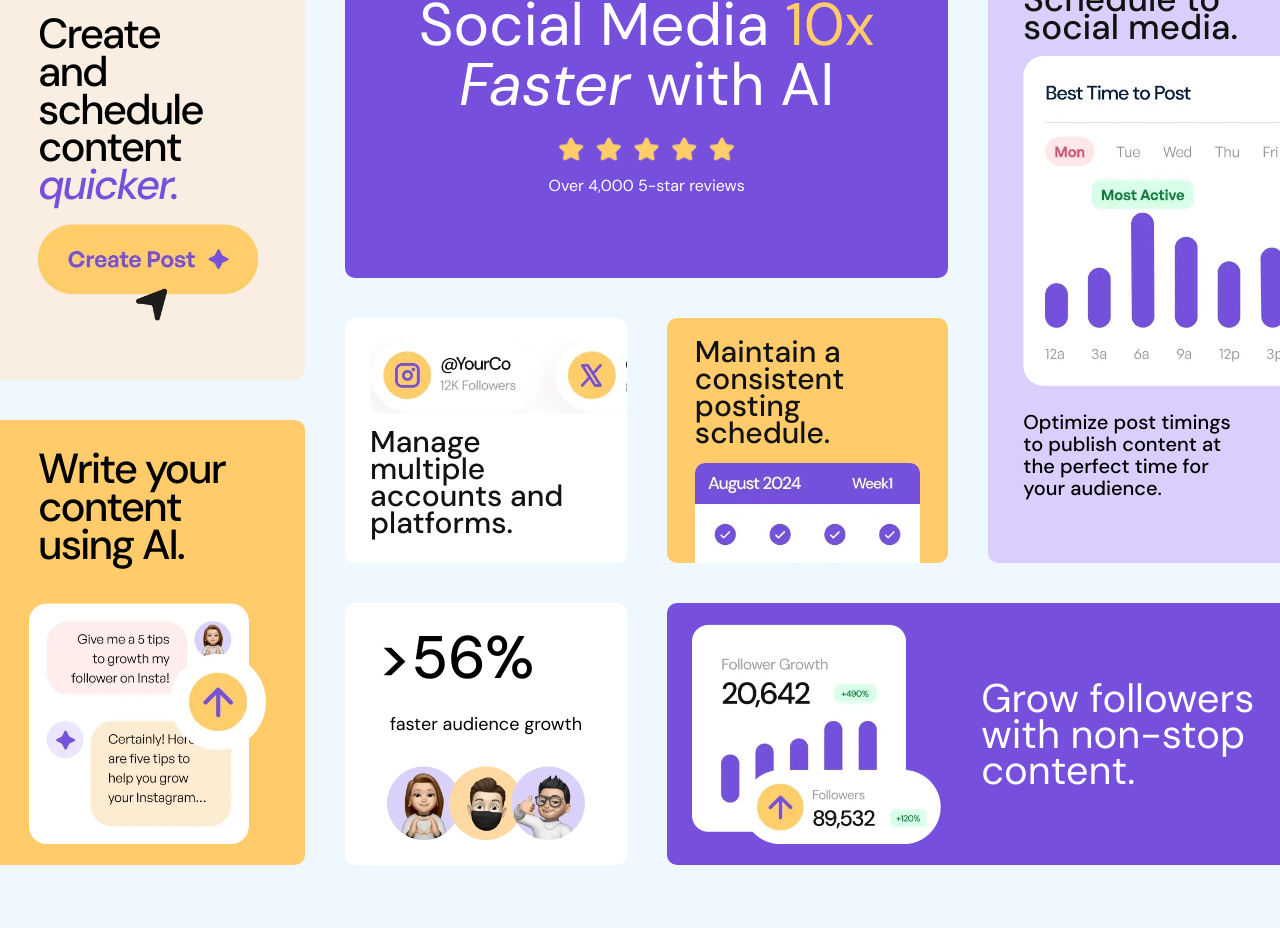
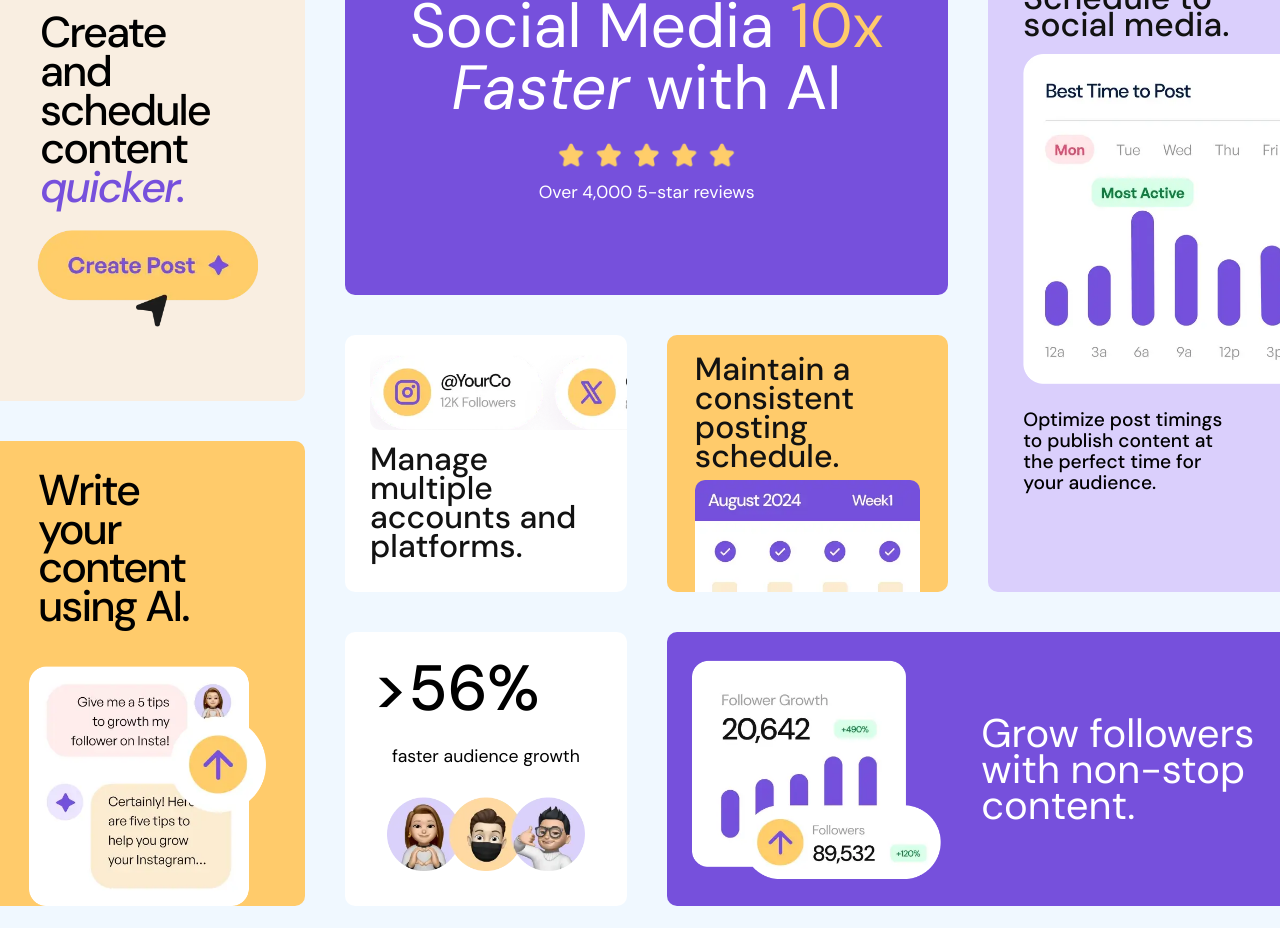
Before and after one commit to tortiman/BentoGrid, a plain HTML site: page index.html in a window 1280 px wide. Drawn offline with Linux system fonts and the light colour scheme.

Commit message:
convertir pixeles en em

```diff
--- a/styles/style.css
+++ b/styles/style.css
@@ -11,8 +11,8 @@
     margin: 0;
     padding: 0;
     box-sizing: border-box;
-    row-gap: 40px;
-    column-gap: 40px;
+    row-gap: 2.5em;
+    column-gap: 2.5em;
     border-radius: 10px;
     font-family: "DM Sans", sans-serif;
 
@@ -32,6 +32,7 @@ body{
     display: flex;
     justify-content: center;
     align-items: center;
+    border-radius: unset;
 }
 
 .container-grid{
@@ -57,14 +58,14 @@ body{
 }
 
 .sglu-text{
-    font-size: 42px;
+    font-size: 2.7em;
     font-weight: 500;
     letter-spacing: -2px;
     text-align: left;
     width: 60%;
     line-height: 0.9;
-    margin-top: 80px;
-    margin-left: -30px;
+    margin-top: 1.8em;
+    margin-left: -0.6em;
 }
 
 .quicker{
@@ -75,7 +76,7 @@ body{
 .img-create-post{
     width: 70%;
     height: auto;
-    margin-top: -20px;
+    margin-top: -1.1em;
 }
 .subcontainer-grid-left-down{
     background-color: var(--Yellow500);
@@ -87,7 +88,7 @@ body{
 }
 
 .sgld-text{
-    font-size: 42px;
+    font-size: 2.7em;
     font-weight: 500;
     letter-spacing: -2px;
     text-align: left;
@@ -129,7 +130,7 @@ body{
 }
 
 .sgrulu-text{
-    font-size: 60px;
+    font-size: 3.9em;
     text-align: center;
     width: 80%;
     color: var(--White);
@@ -140,12 +141,13 @@ body{
 .img-stars{
     width: 30%;
     height: auto;
-    margin-top: -20px;
+    margin-top: -1.2em;
 }
 
 .sgrulu-text-over{
     color: var(--White);
     margin-top: -30px;
+    font-size: 1.1em;
 }
 
 .text-10x{
@@ -173,7 +175,7 @@ body{
 }
 
 .text-social-media{
-    font-size: 30px;
+    font-size: 2em;
     width: 80%;
     color: var(--Black);
     line-height: 0.9;
@@ -195,7 +197,7 @@ body{
 }
 
 .text-calendar{
-    font-size: 30px;
+    font-size: 2em;
     width: 80%;
     color: var(--Black);
     line-height: 0.9;
@@ -222,7 +224,7 @@ body{
 }
 
 .sgrur-text{
-    font-size: 35px;
+    font-size: 2.1em;
     width: 80%;
     color: var(--Black);
     margin-top: 50px;
@@ -241,7 +243,7 @@ body{
 
 .text-description{
     margin-left: 35px;
-    font-size: 20px;
+    font-size: 1.2em;
     width: 70%;
     font-weight: 500;
     line-height: 1.1;
@@ -263,14 +265,14 @@ body{
 }
 
 .text-56{
-   font-size: 60px;
+   font-size: 4em;
    margin-top: 15px;
    font-weight: 500;
    margin-left: -60px;
 }
 
 .text-sgrdl{
-    font-size: 18px;
+    font-size: 1.1em;
     margin-top: -15px;
 }
 
@@ -293,6 +295,6 @@ body{
 
 .text-sgrdr{
     color: var(--White);
-    font-size: 40px;
+    font-size: 2.5em;
     line-height: 0.9;
 }
```
